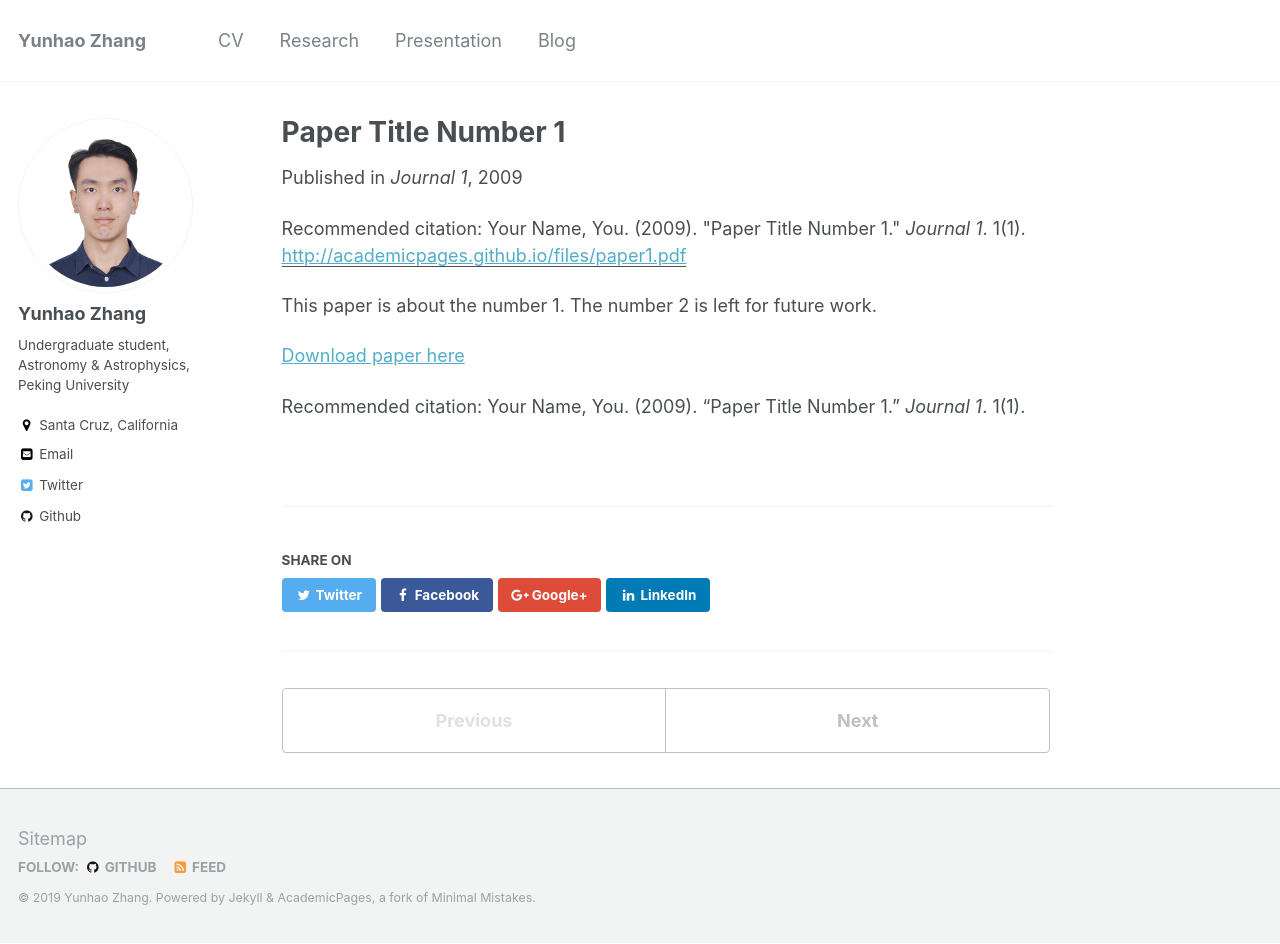
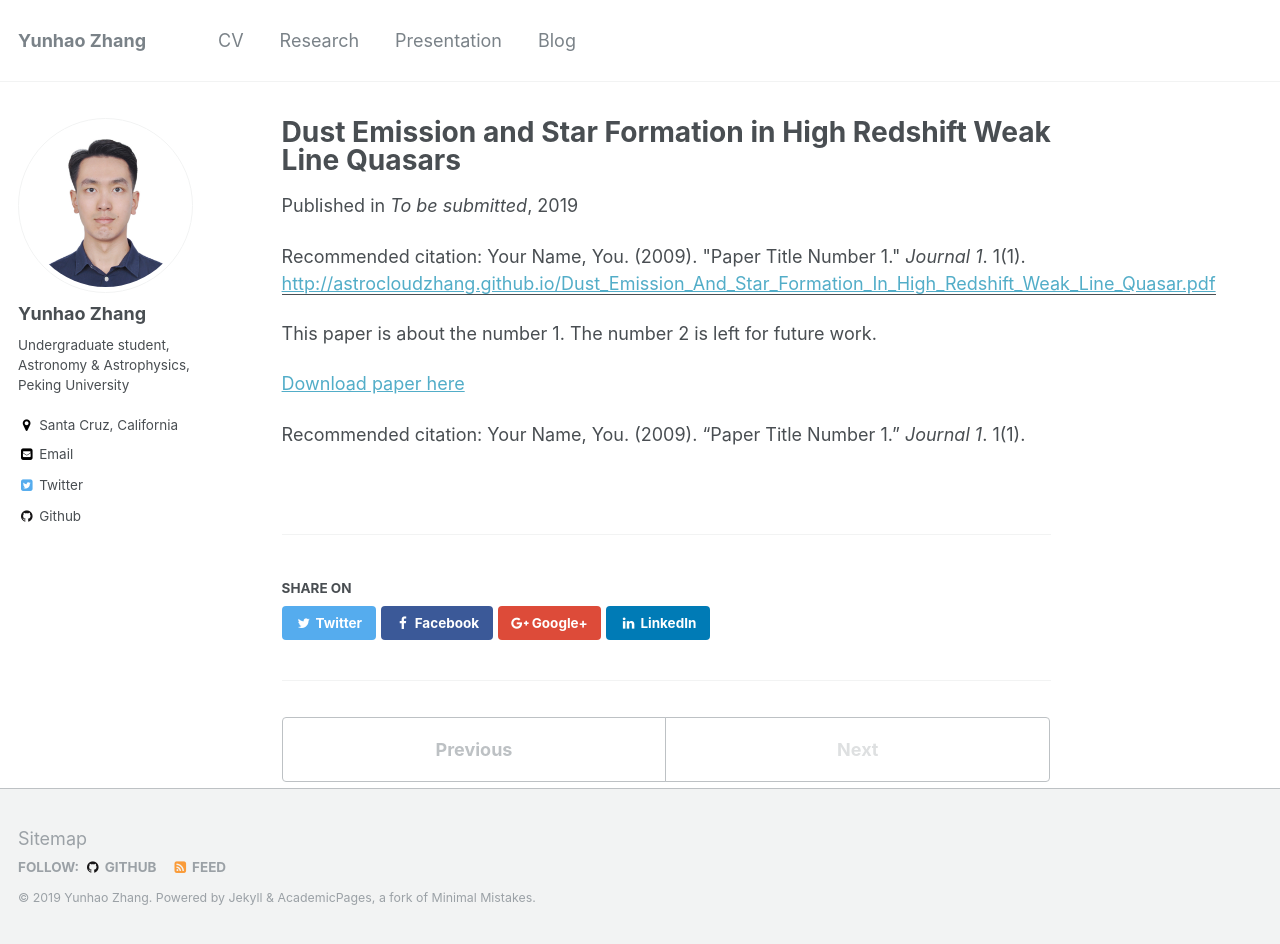
Before and after one commit to AstroCloudZhang/astrocloudzhang.github.io, a Jekyll site: the page built from _publications/2009-10-01-paper-title-number-1.md, in a window 1280 px wide and 944 px high. Built offline with Jekyll 4.4.1, drawn with Linux system fonts in a browser that asks for light colours.

Commit message:
Update 2009-10-01-paper-title-number-1.md

```diff
--- a/_publications/2009-10-01-paper-title-number-1.md
+++ b/_publications/2009-10-01-paper-title-number-1.md
@@ -1,15 +1,15 @@
 ---
-title: "Paper Title Number 1"
+title: "Dust Emission and Star Formation in High Redshift Weak Line Quasars"
 collection: publications
 permalink: /publication/2009-10-01-paper-title-number-1
 excerpt: 'This paper is about the number 1. The number 2 is left for future work.'
-date: 2009-10-01
-venue: 'Journal 1'
-paperurl: 'http://academicpages.github.io/files/paper1.pdf'
+date: 2019-01-15
+venue: 'To be submitted'
+paperurl: 'http://astrocloudzhang.github.io/Dust_Emission_And_Star_Formation_In_High_Redshift_Weak_Line_Quasar.pdf'
 citation: 'Your Name, You. (2009). &quot;Paper Title Number 1.&quot; <i>Journal 1</i>. 1(1).'
 ---
 This paper is about the number 1. The number 2 is left for future work.
 
-[Download paper here](http://academicpages.github.io/files/paper1.pdf)
+[Download paper here](http://astrocloudzhang.github.io/Dust_Emission_And_Star_Formation_In_High_Redshift_Weak_Line_Quasar.pdf)
 
 Recommended citation: Your Name, You. (2009). "Paper Title Number 1." <i>Journal 1</i>. 1(1).
```
